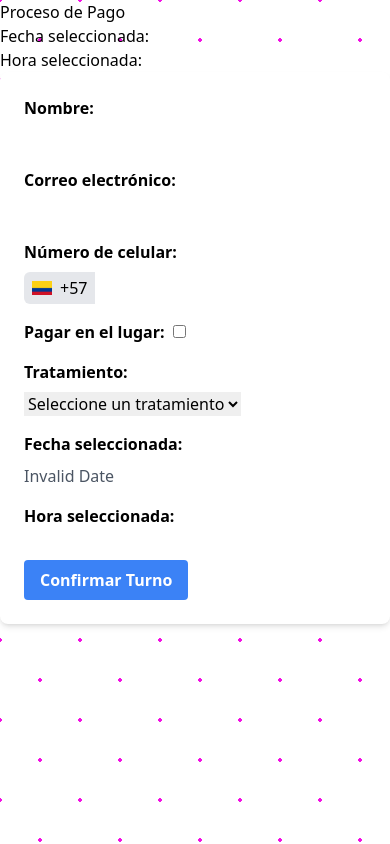
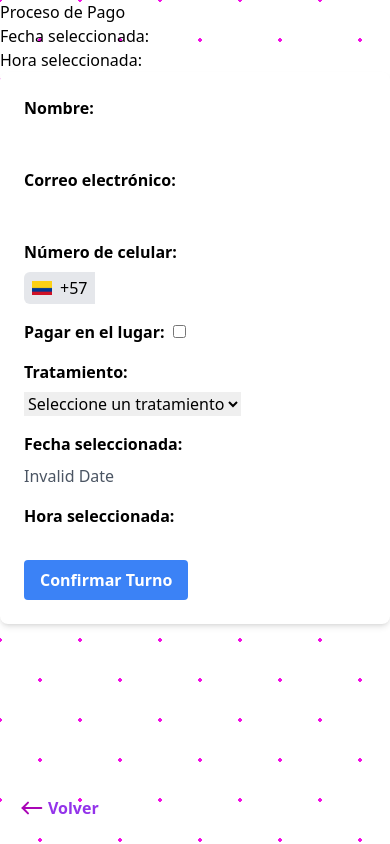
Before and after one commit to MarcePalma/queens-nails-spa, a Next.js app: page /checkout in a window 390 px wide. Built offline with nearby package versions, Linux system fonts and the light colour scheme.

Commit message:
add buttons

```diff
--- /dev/null
+++ b/src/components/buttons/buttons.tsx
@@ -0,0 +1,37 @@
+import Link from 'next/link';
+import React from 'react';
+
+interface BackButtonProps {
+    path: string;
+}
+
+const BackButton: React.FC<BackButtonProps> = ({ path }) => {
+    return (
+        <div className="fixed bottom-4 left-4 md:hidden">
+            <Link href={path}>
+                <div className="flex items-center space-x-2 text-purple-600 cursor-pointer absolute left-0 bottom-1 font-semibold">
+                    <svg
+                        xmlns="http://www.w3.org/2000/svg"
+                        className="icon icon-tabler icon-tabler-arrow-narrow-left"
+                        width="32"
+                        height="32"
+                        viewBox="0 0 24 24"
+                        strokeWidth="1.5"
+                        stroke="#a905b6"
+                        fill="none"
+                        strokeLinecap="round"
+                        strokeLinejoin="round"
+                    >
+                        <path stroke="none" d="M0 0h24v24H0z" fill="none" />
+                        <path d="M5 12l14 0" />
+                        <path d="M5 12l4 4" />
+                        <path d="M5 12l4 -4" />
+                    </svg>
+                    Volver
+                </div>
+            </Link>
+        </div>
+    );
+}
+
+export default BackButton;
--- a/src/pages/agregar-publicaciones/index.tsx
+++ b/src/pages/agregar-publicaciones/index.tsx
@@ -6,6 +6,7 @@ import PostListForDashboard from "@/components/posts/PostListForDashboard";
 import { Post } from "@/types/types";
 import { useUser } from "@/context/UserContext";
 import AccessDenied from "@/components/accesdenied/AccessDenied";
+import BackButton from "@/components/buttons/buttons";
 
 const Index = () => {
   const { token } = useUser()
@@ -16,7 +17,7 @@ const Index = () => {
   };
 
   if (!token) {
-    return <AccessDenied/>
+    return <AccessDenied />
   }
 
   return (
@@ -25,6 +26,8 @@ const Index = () => {
       <h1 className="text-white">Agregar Publicaciones</h1>
       {/* @ts-ignore */}
       <AddPost onAddPost={handleAddPost} />
+      {/* @ts-ignore */}
+      <BackButton path="/dashboard" />
       <PostListForDashboard />
     </div>
   );
--- a/src/pages/checkout/index.tsx
+++ b/src/pages/checkout/index.tsx
@@ -2,6 +2,7 @@ import React, { useState, useEffect } from 'react';
 import { useRouter } from 'next/router';
 import CheckoutForm from '@/components/checkout/checkout';
 import emailjs from 'emailjs-com';
+import BackButton from '@/components/buttons/buttons';
 
 const CheckoutPage = () => {
     const router = useRouter();
@@ -33,7 +34,7 @@ const CheckoutPage = () => {
     const sendConfirmationEmail = () => {
         emailjs.send('service_id', 'template_id_cliente', {
             to_email: customerEmail,
-            from_email:"marcelobaltazarpalma@gmail.com",
+            from_email: "marcelobaltazarpalma@gmail.com",
             from_name: 'Tatiana Ramirez',
             subject: 'Confirmacion del Turno',
             message: 'Esto es para avisar que se confirmo el turno de prueba de momento'
@@ -124,6 +125,8 @@ const CheckoutPage = () => {
             <p>Hora seleccionada: {time}</p>
             <CheckoutForm onConfirm={handleConfirmTurn} selectedDate={date} selectedTime={time} />
             {confirmationMessage && <p>{confirmationMessage}</p>}
+            {/* @ts-ignore */}
+            <BackButton path="turnos" />
         </div>
     );
 };
--- a/src/pages/login/index.tsx
+++ b/src/pages/login/index.tsx
@@ -2,6 +2,7 @@ import { useState } from 'react';
 import { useRouter } from 'next/router';
 import { useUser } from '@/context/UserContext';
 import Navbar from '@/components/navigation/Navbar';
+import BackButton from '@/components/buttons/buttons';
 
 const LoginPage = () => {
     const [token, setToken] = useState('');
@@ -51,6 +52,8 @@ const LoginPage = () => {
                     <button className="bg-white text-pink-500 px-4 py-2 rounded-md text-lg font-semibold focus:outline-none hover:bg-gray-200" type="submit">Ingresar</button>
                 </form>
             </div>
+            {/* @ts-ignore */}
+            <BackButton path="/" />
         </div>
 
     );
--- a/src/pages/publicaciones/index.tsx
+++ b/src/pages/publicaciones/index.tsx
@@ -1,13 +1,16 @@
 import React from 'react'
 import Navbar from '@/components/navigation/Navbar'
 import PostList from '@/components/posts/PostList'
+import BackButton from '@/components/buttons/buttons'
 
 export default function index() {
   return (
     <section className='py-24'>
-      <Navbar/>
+      <Navbar />
 
-      <PostList/>
+      <PostList />
+      {/* @ts-ignore */}
+      <BackButton path="/" />
     </section>
   )
 }
--- a/src/pages/turnos/index.tsx
+++ b/src/pages/turnos/index.tsx
@@ -1,3 +1,4 @@
+import BackButton from '@/components/buttons/buttons'
 import Calendar from '@/components/calendar/calendar'
 import Navbar from '@/components/navigation/Navbar'
 import React from 'react'
@@ -6,7 +7,9 @@ export default function Index() {
     return (
         <div className='p-10'>
             <Navbar />
-            <Calendar/>
+            <Calendar />
+            {/* @ts-ignore */}
+            <BackButton path="/" />
         </div>
     )
 }
```
